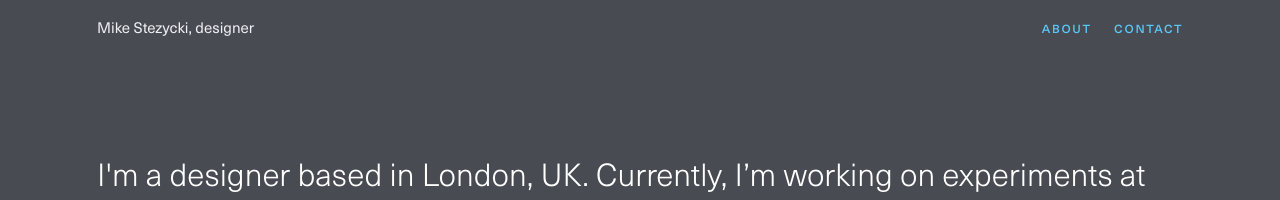
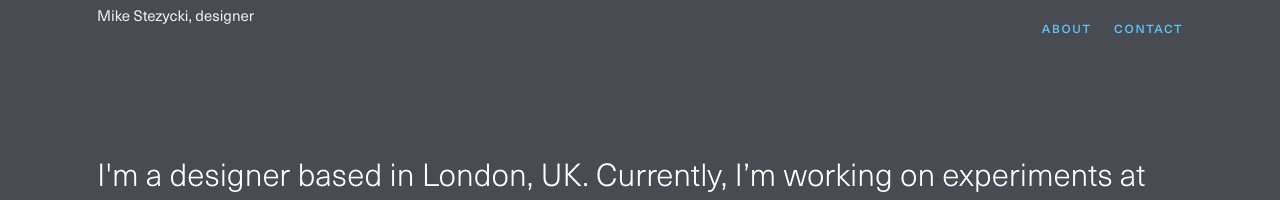
Before and after one commit to mr-stezz/mr-stezz.github.io, a Jekyll site: the page built from index.html, in a window 1280 px wide. Shown: the top 200 px of the page. Built offline with Jekyll 4.4.1, drawn with Linux system fonts in a browser that asks for light colours.

Commit message:
Add h1 to header for page title, fixup page header A11y

```diff
--- a/_includes/_structure.page-header.html
+++ b/_includes/_structure.page-header.html
@@ -1,11 +1,11 @@
-<header id="js-top-of-page" class="page-header">
+<header id="js-top-of-page" class="page-header" role="banner">
   <nav class="wrapper" role="navigation">
-    <a href="/" class="nav-logo" title="[dih-zahy-ner]&#013;noun&#013;1.&#009;a person who devises or executes designs, especially one who creates forms, structures, and patterns, as for works of art or machines.&#013;2.&#009;a schemer, intriguer, or plotter.">Mike Stezycki, designer</a>
+    <a href="/" class="nav-logo" title="[dih-zahy-ner]&#013;noun&#013;1.&#009;a person who devises or executes designs, especially one who creates forms, structures, and patterns, as for works of art or machines.&#013;2.&#009;a schemer, intriguer, or plotter."><h1 class="nav-title">Mike Stezycki, designer</h1></a>
     {% assign pages_list = site.pages %}
     {% assign group = 'navigation' %}
     {% include _structure.page_list.html %}
-    <label id="contact" for="toggle-checkbox" class="nav-link  toggle-label" title="Drop me a line." aria-controls="js-form" role="button" tabindex=0>Contact</label>
-    <input type="checkbox" id="toggle-checkbox" name="toggle-checkbox" class="toggle-checkbox">
+    <label for="toggle-checkbox" class="nav-link toggle-label" title="Send me an email" role="button" tabindex="0" aria-hidden="true">Contact</label>
+    <input type="checkbox" id="toggle-checkbox" name="toggle-checkbox" class="toggle-checkbox" aria-hidden="true">
     {% include _structure.contact-form.html %}
   </nav>
 </header>
```
Also changed, not shown: assets/css/core.min.css.
